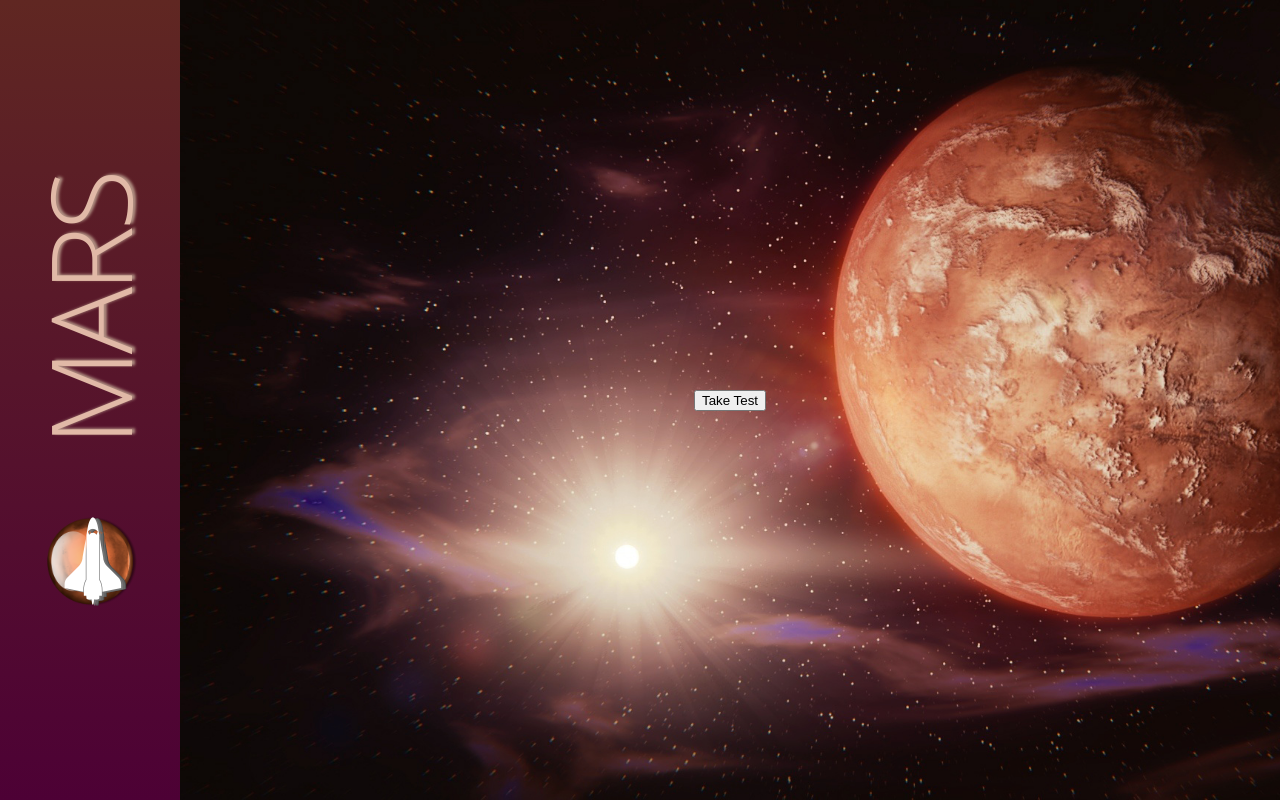
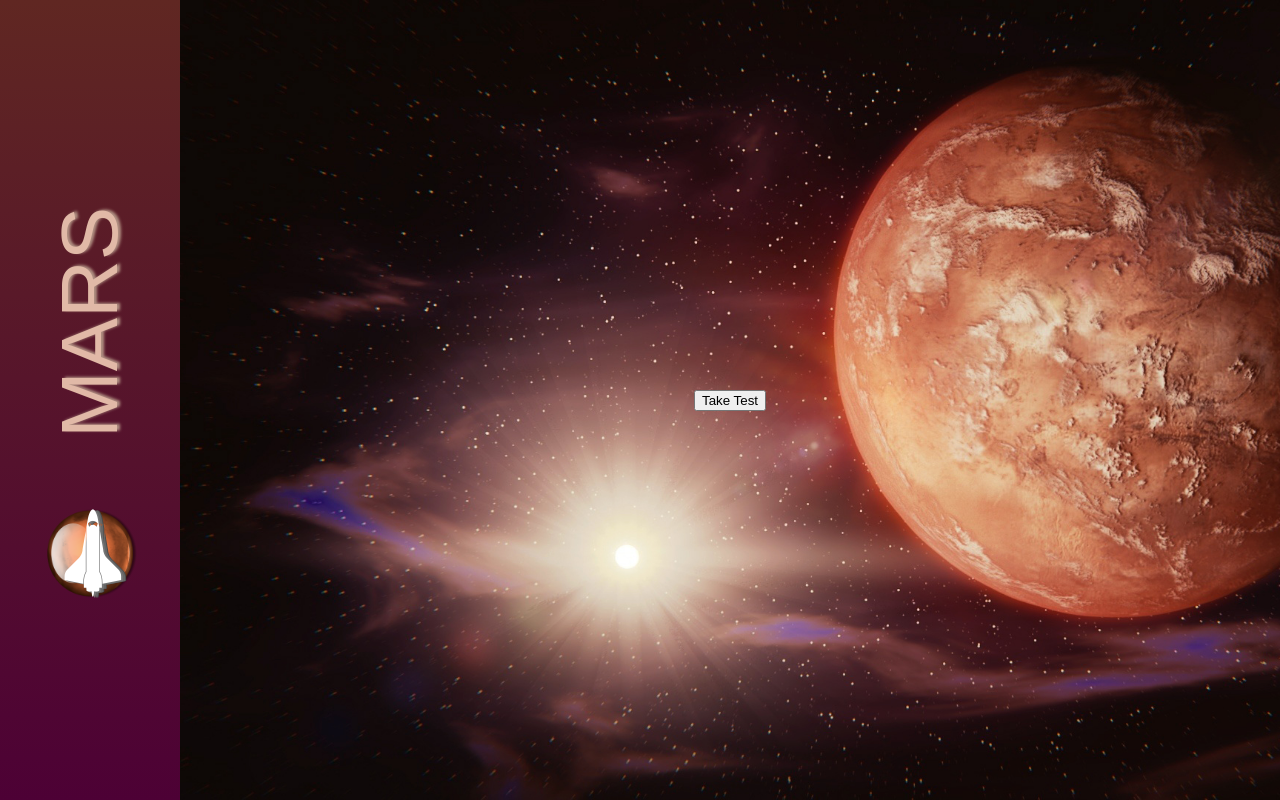
Before and after one commit to cbananal/mars-quiz-app, a React app: page / in a window 1280 px wide. Built offline with nearby package versions, Linux system fonts and the light colour scheme; a web font is replaced by a local one.

Commit message:
change font style of h1 to custom space font

```diff
--- a/src/main.scss
+++ b/src/main.scss
@@ -17,6 +17,18 @@
     font-style: normal;
 }
 
+@font-face {
+    font-family: 'a_spaceregular';
+    src: url('/src/fonts/aspace_demo-webfont.eot');
+    src: url('/src/fonts/aspace_demo-webfont.eot?#iefix') format('embedded-opentype'),
+         url('/src/fonts/aspace_demo-webfont.woff2') format('woff2'),
+         url('/src/fonts/aspace_demo-webfont.woff') format('woff'),
+         url('/src/fonts/aspace_demo-webfont.ttf') format('truetype'),
+         url('/src/fonts/aspace_demo-webfont.svg#a_spaceregular') format('svg');
+    font-weight: normal;
+    font-style: normal;
+
+}
 
 /*===========================*/
 /*===========Global==========*/
@@ -47,12 +59,11 @@ header h1, .rocketship {
 }
 
 header h1 {
-  font-size: 7rem;
-  // font-weight: bold;
+  font-size: 5rem;
+  font-family: 'a_spaceregular', sans-serif;
   color: #e1b9a7;
   text-shadow: 1px 3px 3px #b29284;
   text-transform: uppercase;
-  letter-spacing: -5px;
 }
 
 .rocketship {
```
